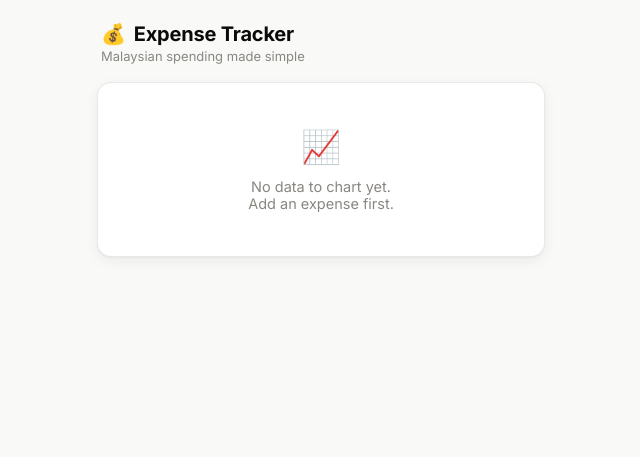
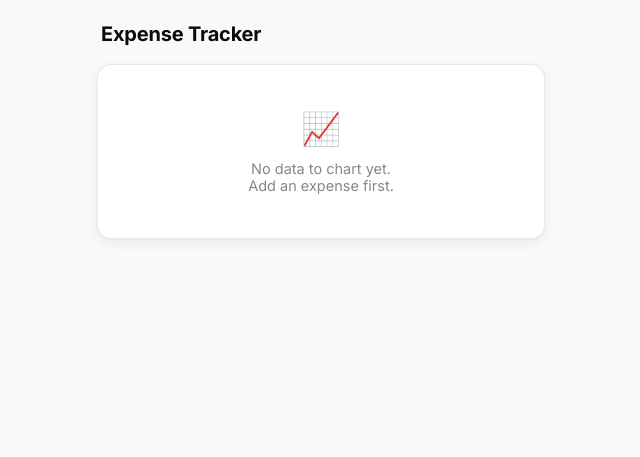
Before and after one commit to Zeronos55/expense-tracker, a Python web app: template templates/charts.html in a window 1280 px wide. Shown: the top 457 px of the page, without its empty margins (319-959 px from the left). Run offline with Jinja, Linux system fonts and the light colour scheme; the template is opened without the code that fills it, so the values that code supplies are empty.

Commit message:
Clean up header, fix chart tooltips, color monthly bars by category
- Remove the "Malaysian spending made simple" subtitle and title emoji.
- Fix category/annual chart tooltips showing nothing on hover: the
  shared tooltip callback picked parsed.y first, which on a horizontal
  (indexAxis:'y') bar chart is the category index, not the amount.
- Monthly spend chart is now a stacked bar segmented by category, so
  each month's composition is visible at a glance, with a legend and
  per-segment tooltips.

Co-Authored-By: Claude Sonnet 5 <noreply@anthropic.com>
Claude-Session: https://claude.ai/code/session_01RFHu5WZk38VpAHwP5j6m1y

```diff
--- a/app.py
+++ b/app.py
@@ -264,11 +264,14 @@ def build_chart_data(summary):
 
         for month in months:
             month_total = 0.0
+            month_cats = {}
             for cat, rows in summary[year][month].items():
                 amt = sum(r["amount"] for r in rows)
                 month_total += amt
                 cat_totals[cat] += amt
-            month_points.append({"label": month, "total": round(month_total, 2)})
+                month_cats[cat] = round(amt, 2)
+            month_points.append({"label": month, "total": round(month_total, 2),
+                                  "categories": month_cats})
             year_total += month_total
 
         monthly[year]  = month_points
--- a/templates/base.html
+++ b/templates/base.html
@@ -132,8 +132,7 @@
 </head>
 <body>
 <header>
-    <h1><span>💰</span> Expense Tracker</h1>
-    <p>Malaysian spending made simple</p>
+    <h1>Expense Tracker</h1>
 </header>
 <div class="content">
     {% block content %}{% endblock %}
--- a/templates/charts.html
+++ b/templates/charts.html
@@ -27,7 +27,7 @@
 
 <div class="card">
     <p style="font-size:13px; font-weight:700; color:var(--ink-2); margin-bottom:14px;">Monthly spend</p>
-    <div style="position:relative; height:200px;"><canvas id="monthlyChart"></canvas></div>
+    <div style="position:relative; height:240px;"><canvas id="monthlyChart"></canvas></div>
     <details style="margin-top:10px;">
         <summary style="font-size:12.5px; color:var(--ink-muted); cursor:pointer;">View as table</summary>
         <table id="monthlyTable" style="width:100%; border-collapse:collapse; margin-top:10px; font-size:13px;"></table>
@@ -85,25 +85,67 @@ function tooltipBase() {
         padding: 10,
         cornerRadius: 8,
         displayColors: false,
-        callbacks: { label: (ctx) => fmt(ctx.parsed.y ?? ctx.parsed.x) }
+        callbacks: {
+            label: (ctx) => fmt(ctx.chart.options.indexAxis === 'y' ? ctx.parsed.x : ctx.parsed.y)
+        }
     };
 }
 
 function renderMonthly(year) {
     const points = CHART_DATA.monthly[year] || [];
     const labels = points.map(p => p.label.split(' ')[0]);
-    const totals = points.map(p => p.total);
+
+    const allCats = (CHART_DATA.category[year] || []).map(c => c.label);
+    let catList = allCats;
+    let hasOther = false;
+    if (allCats.length > 8) {
+        catList = allCats.slice(0, 7);
+        hasOther = true;
+    }
+    const colors = categoryColors(catList.length + (hasOther ? 1 : 0));
+
+    const datasets = catList.map((cat, i) => ({
+        label: cat,
+        data: points.map(p => (p.categories && p.categories[cat]) || 0),
+        backgroundColor: colors[i],
+        borderRadius: 4, maxBarThickness: 28, stack: 'total'
+    }));
+    if (hasOther) {
+        datasets.push({
+            label: 'Other',
+            data: points.map(p => {
+                const cats = p.categories || {};
+                return Object.keys(cats)
+                    .filter(c => !catList.includes(c))
+                    .reduce((s, c) => s + cats[c], 0);
+            }),
+            backgroundColor: colors[colors.length - 1],
+            borderRadius: 4, maxBarThickness: 28, stack: 'total'
+        });
+    }
 
     const cfg = {
         type: 'bar',
-        data: { labels, datasets: [{ data: totals, backgroundColor: accent(),
-                 borderRadius: 4, maxBarThickness: 28 }] },
+        data: { labels, datasets },
         options: {
             responsive: true, maintainAspectRatio: false,
-            plugins: { legend: { display: false }, tooltip: tooltipBase() },
+            plugins: {
+                legend: {
+                    display: true, position: 'bottom',
+                    labels: { color: ink(), boxWidth: 10, boxHeight: 10, font: { size: 11 }, padding: 10 }
+                },
+                tooltip: {
+                    ...tooltipBase(),
+                    displayColors: true,
+                    callbacks: {
+                        title: (items) => items[0]?.label ?? '',
+                        label: (ctx) => `${ctx.dataset.label}: ${fmt(ctx.parsed.y)}`
+                    }
+                }
+            },
             scales: {
-                x: { grid: { display: false }, ticks: { color: inkMuted() } },
-                y: { beginAtZero: true, grid: { color: gridline() },
+                x: { stacked: true, grid: { display: false }, ticks: { color: inkMuted() } },
+                y: { stacked: true, beginAtZero: true, grid: { color: gridline() },
                      ticks: { color: inkMuted(), callback: v => 'RM ' + v } }
             }
         }
```
